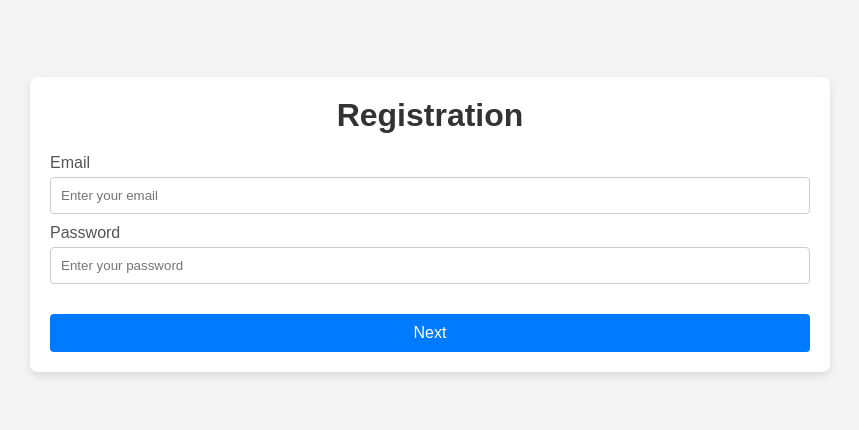
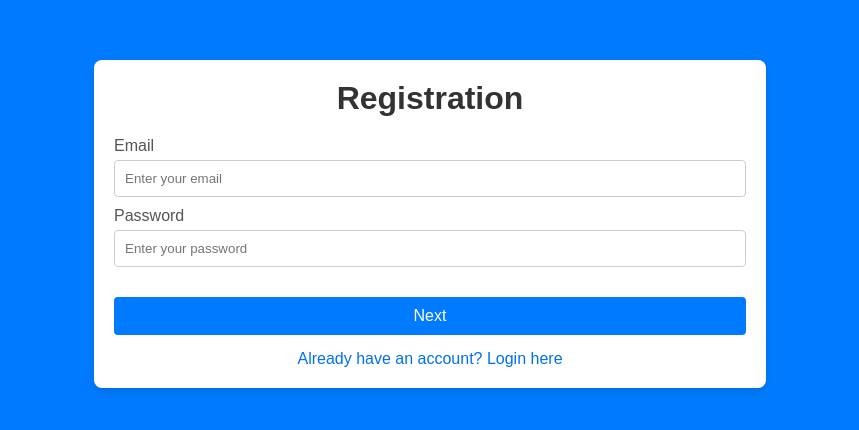
Before and after one commit to Sterling-Gore/COSC4353, a Next.js app in the folder ftgoo/: page /registration in a window 1280 px wide. Shown: the part 176-606 px from the top of the page, without its empty margins (210-1069 px from the left). Built offline with nearby package versions, Linux system fonts and the light colour scheme.

Commit message:
feat and fix: added blue color to the background of login and registration. Made the login and registration box more dynamic to screen size. adjusted sizes for homepage text. fixed the bug with the 'switch to registration' link on the login page

```diff
--- a/ftgoo/pages/profile/profile.js
+++ /dev/null
@@ -1,3 +0,0 @@
-export default function profile(){
-    return <h1> profile </h1>;
-}
--- a/ftgoo/pages/registration/index.js
+++ b/ftgoo/pages/registration/index.js
@@ -369,6 +369,11 @@ export default function Registration() {
           <button type="submit" style={styles.button}>
             {step === 1 ? "Next" : "Create Account"}
           </button>
+          <div style={styles.links}>
+            <a href="/login" style={styles.link}>
+              Already have an account? Login here
+            </a>
+          </div>
         </form>
       </div>
     </div>
@@ -381,12 +386,16 @@ const styles = {
     justifyContent: "center",
     alignItems: "center",
     minHeight: "100vh",
-    backgroundColor: "#f4f4f4",
+    backgroundColor: "#007BFF",
     padding: "20px",
   },
   registrationBox: {
-    width: "100%",
-    maxWidth: "800px",
+    width: "52.5vw",
+    minHeight: "40vh",
+    maxHeight: "90vh",
+    display: "flex",
+    flexDirection: "column",
+    justifyContent: "center",
     backgroundColor: "#fff",
     padding: "20px",
     borderRadius: "8px",
@@ -471,6 +480,7 @@ const styles = {
     display: "flex",
     flexWrap: "wrap",
     gap: "5px",
+    color: "#808080",
     marginBottom: "5px",
   },
   skillTag: {
@@ -518,4 +528,13 @@ const styles = {
     alignItems: "center",
     marginBottom: "5px",
   },
+  links: {
+    marginTop: "15px",
+    display: "flex",
+    justifyContent: "center",
+  },
+  link: {
+    color: "#0070f3", // Blue color for links
+    textDecoration: "none",
+  },
 };
```
Also changed, not shown: ftgoo/pages/index.js (+11 -10 lines), ftgoo/pages/login/index.js (+9 -5 lines).
